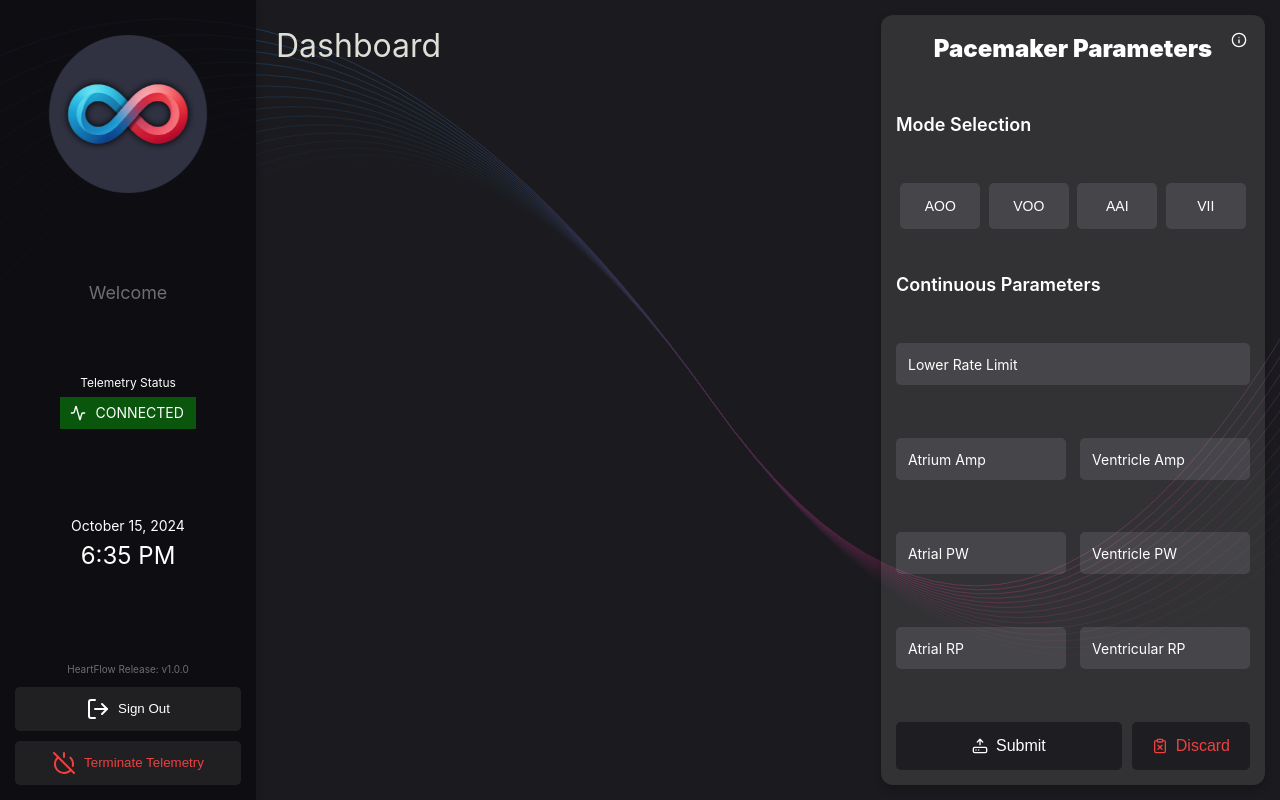
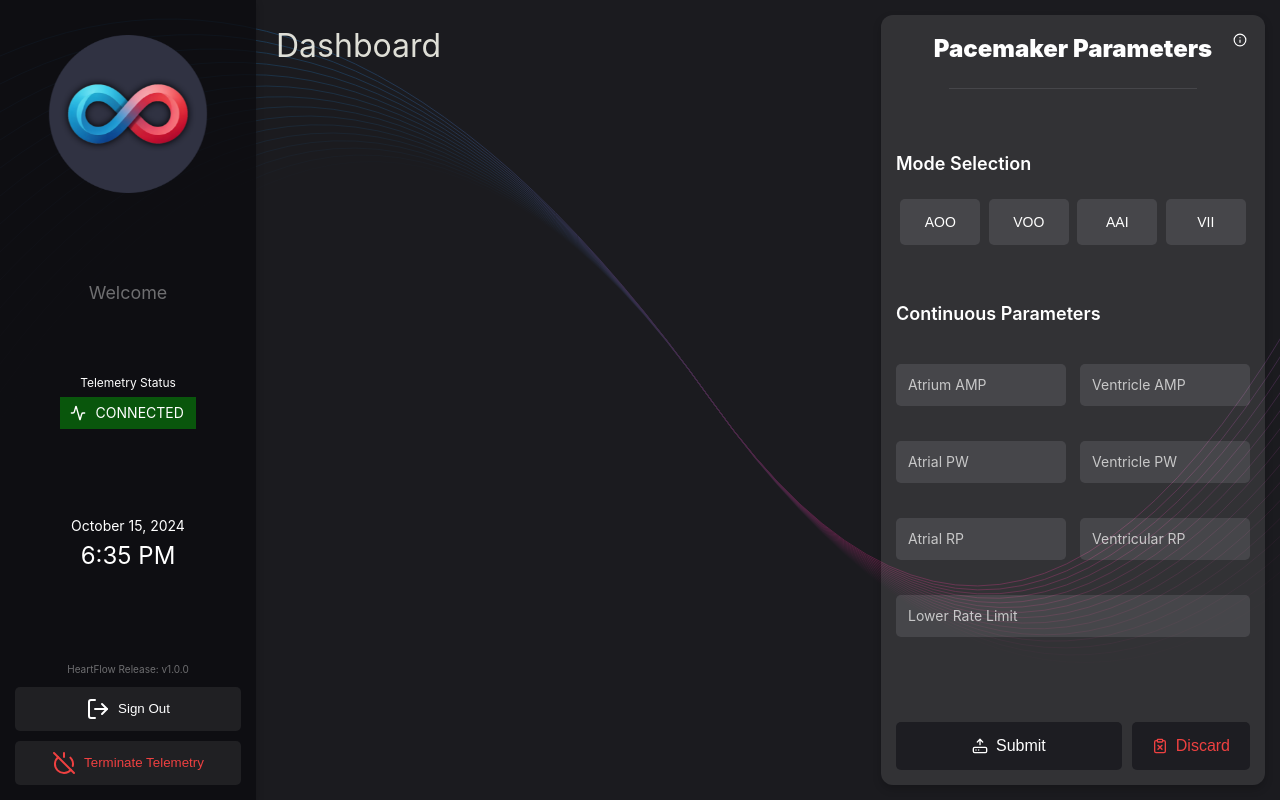
Before and after one commit to andrewderango/HeartFlow, a React (Vite) app in the folder dcm/src/renderer/: page /#/dashboard in a window 1280 px wide. Built offline with nearby package versions, Linux system fonts and the light colour scheme.

Commit message:
improved spacing by adding containers

```diff
--- a/dcm/src/renderer/src/pages/Dashboard/Dashboard.css
+++ b/dcm/src/renderer/src/pages/Dashboard/Dashboard.css
@@ -52,9 +52,18 @@
   border-radius: 12px;
 }
 
+hr {
+  border: 0;
+  border-top: 1px solid rgba(255, 255, 255, 0.1);
+  margin-top: 20px;
+  margin-bottom: 5px;
+  width: 70%;
+  margin-left: 15%;
+}
+
 .help-button-container {
   position: absolute;
-  top: 15px;
+  top: 14px;
   right: 12px;
 }
 
@@ -214,7 +223,7 @@
   display: flex;
   justify-content: space-between;
   width: 100%;
-  margin-bottom: 10px;
+  margin-top: 35px;
 }
 
 .input-container {
@@ -238,11 +247,13 @@
   width: 100%;
   font-size: 16px;
   transition: ease-in-out 0.3s;
+  text-align: center;
 }
 
 .input-field::placeholder {
   font-size: 12px;
   color: rgba(255, 255, 255, 0.5);
+  text-align: center;
 }
 
 .input-field:focus {
@@ -255,10 +266,12 @@
 label {
   position: absolute;
   left: 12px;
-  top: 11px;
+  top: 10px;
   font-size: 14px;
   pointer-events: none;
   transition: all 0.2s ease-out;
+  color: rgba(255, 255, 255, 0.7);
+  text-align: center;
 }
 
 input.filled + label {
@@ -266,7 +279,6 @@ input.filled + label {
   left: 8px;
   font-size: 11px;
   color: rgba(255, 255, 255, 0.7);
-  font-family: inherit;
 }
 
 input:focus + label {
@@ -274,13 +286,13 @@ input:focus + label {
   left: 8px;
   font-size: 11px;
   color: rgba(255, 255, 255, 1);
-  font-family: inherit;
 }
 
 .button-row {
   display: flex;
   justify-content: space-around;
   width: 100%;
+  margin-top: 20px;
 }
 
 .mode-button {
@@ -305,6 +317,7 @@ input:focus + label {
   display: flex;
   justify-content: center;
   gap: 10px;
+  margin-top: 30px;
 }
 
 .submit-button {
@@ -356,4 +369,5 @@ h3 {
   font-size: 18px;
   font-weight: 600;
   text-align: left;
+  margin-bottom: 10px;
 }
--- a/dcm/src/renderer/src/pages/Dashboard/Dashboard.tsx
+++ b/dcm/src/renderer/src/pages/Dashboard/Dashboard.tsx
@@ -84,7 +84,7 @@ function Dashboard(): JSX.Element {
       <div className="right-sidebar">
         <div className="help-button-container">
           <button className="help-button" onClick={toggleHelp}>
-            <Info size={16} />
+            <Info size={14} />
           </button>
         </div>
         {showHelp && (
@@ -101,7 +101,11 @@ function Dashboard(): JSX.Element {
             </ul>
           </div>
         )}
+        <div className="header-container">
           <h2>Pacemaker Parameters</h2>
+          <hr></hr>
+        </div>
+        <div className="mode-container">
           <h3>Mode Selection</h3>
           <div className="button-row">
             <button className="mode-button">AOO</button>
@@ -109,21 +113,17 @@ function Dashboard(): JSX.Element {
             <button className="mode-button">AAI</button>
             <button className="mode-button">VII</button>
           </div>
+        </div>
+        <div className="parameter-container">
           <h3>Continuous Parameters</h3>
-        <div className="input-row">
-          <div className="input-container-long">
-            <input type="text" className="input-field" onChange={handleInputChange} />
-            <label>Lower Rate Limit</label>
-          </div>
-        </div>
           <div className="input-row">
             <div className="input-container">
               <input type="text" className="input-field" onChange={handleInputChange} />
-            <label>Atrium Amp</label>
+              <label>Atrium AMP</label>
             </div>
             <div className="input-container">
               <input type="text" className="input-field" onChange={handleInputChange} />
-            <label>Ventricle Amp</label>
+              <label>Ventricle AMP</label>
             </div>
           </div>
           <div className="input-row">
@@ -146,6 +146,13 @@ function Dashboard(): JSX.Element {
               <label>Ventricular RP</label>
             </div>
           </div>
+          <div className="input-row">
+            <div className="input-container-long">
+              <input type="text" className="input-field" onChange={handleInputChange} />
+              <label>Lower Rate Limit</label>
+            </div>
+          </div>
+        </div>
         <div className="button-container">
           <button className="submit-button" type="button">
             <HardDriveUpload size={16} />
```
Lines whose indentation alone changed are shown as unchanged.
